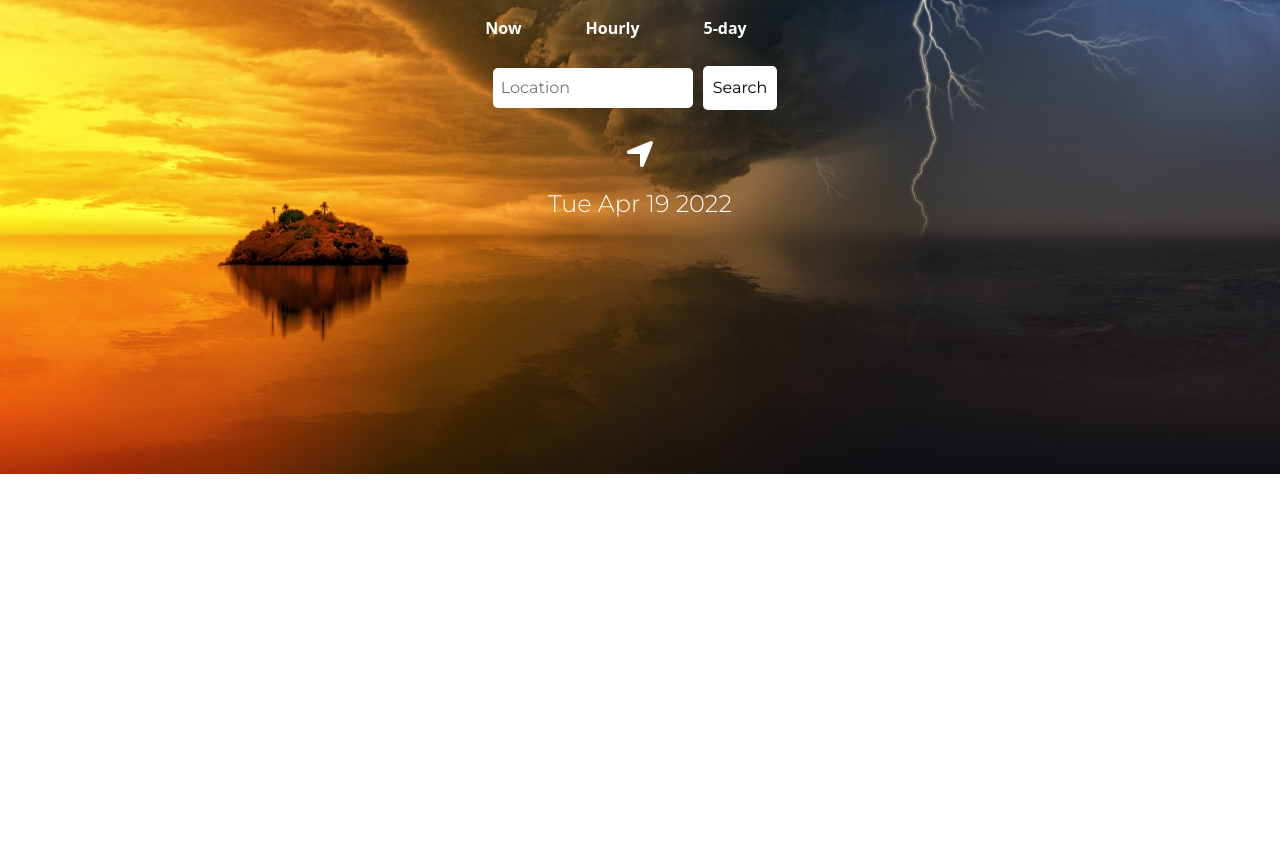
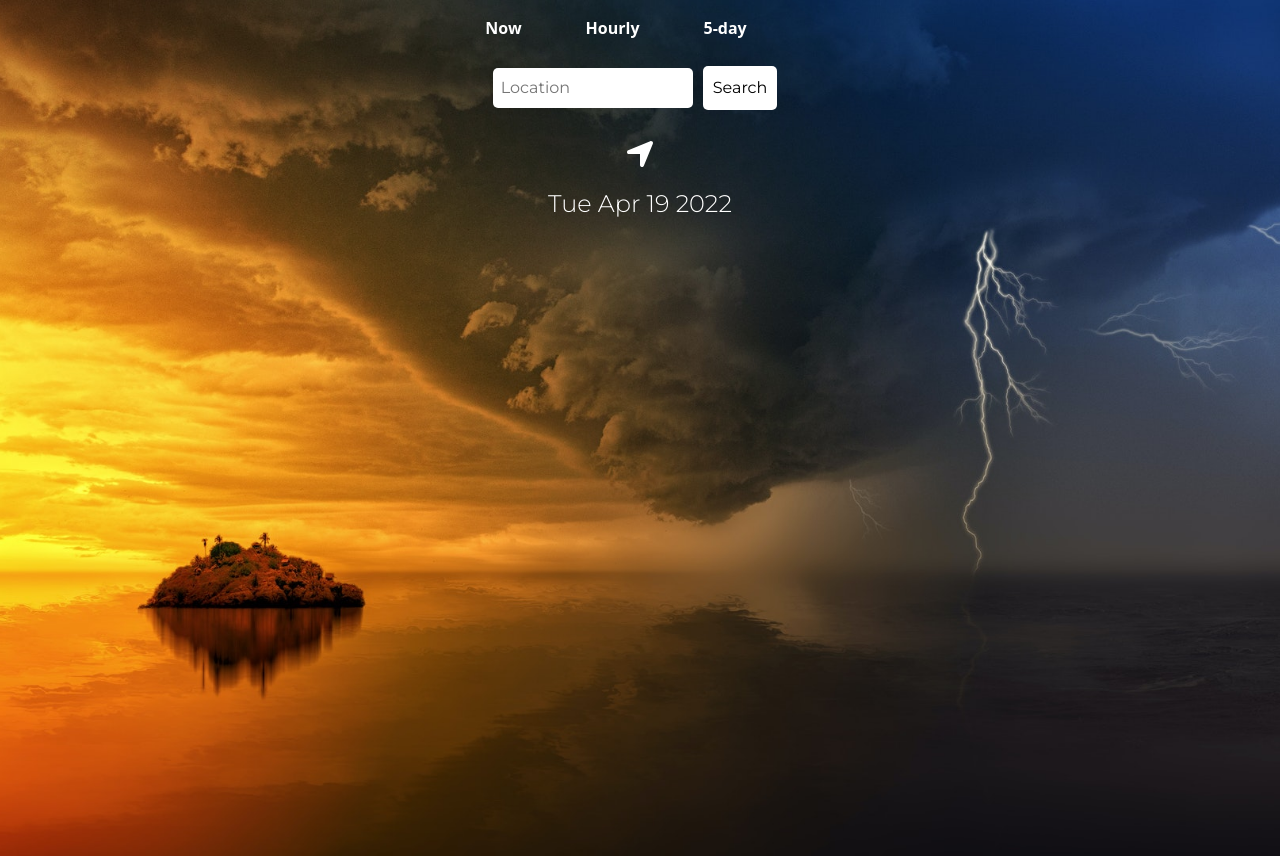
Before and after one commit to RicardoCastelbon/Weather-app, a React (Create React App) app: page / in a window 1280 px wide. Before the commit the page ends 800 px from the top, so only its background shows below. Built offline with nearby package versions, Linux system fonts and the light colour scheme; no server answers.

Commit message:
ux fixes

```diff
--- a/src/App.css
+++ b/src/App.css
@@ -5,7 +5,6 @@ body {
   background-position: center;
   background-repeat: no-repeat;
   background-size: cover;
-  height: 120vh;
 }
 .App {
   text-align: center;
--- a/src/Hourly-weather/Hourly-weather.js
+++ b/src/Hourly-weather/Hourly-weather.js
@@ -101,7 +101,7 @@ const HourlyWeather = () => {
   });
   console.log(hours);
   return (
-    <div className="App">
+    <div className="App hourly-weather">
       <form onSubmit={handleSubmit}>
         <input type="text" onChange={handleChange} placeholder="Location" />
         <button className="button" type="submit">
--- a/src/Hourly-weather/Hourly-weather.scss
+++ b/src/Hourly-weather/Hourly-weather.scss
@@ -1,3 +1,3 @@
-body {
+.hourly-weather{
   height: 100%;
 }
--- a/src/Now-weather/Now-weather.js
+++ b/src/Now-weather/Now-weather.js
@@ -104,7 +104,7 @@ const NowWeather = () => {
   });
   console.log(hours);
   return (
-    <div className="App">
+    <div className="App now-weather">
       <form onSubmit={handleSubmit}>
         <input type="text" onChange={handleChange} placeholder="Location" />
         <button className="button" type="submit">
--- a/src/Now-weather/Now-weather.scss
+++ b/src/Now-weather/Now-weather.scss
@@ -1,3 +1,6 @@
+.now-weather {
+  height: 100vh;
+}
 .location {
   font-size: 2rem;
   font-weight: 500;
@@ -50,13 +53,12 @@ input:focus {
   margin-top: 2000px;
 }
 
-
 .daily {
   font-size: 0.8rem;
   margin-bottom: 0.5rem;
 }
 @media screen and (min-width: 400px) {
   .weekday {
-  font-size: 1rem;
+    font-size: 1rem;
+  }
 }
-}
```
